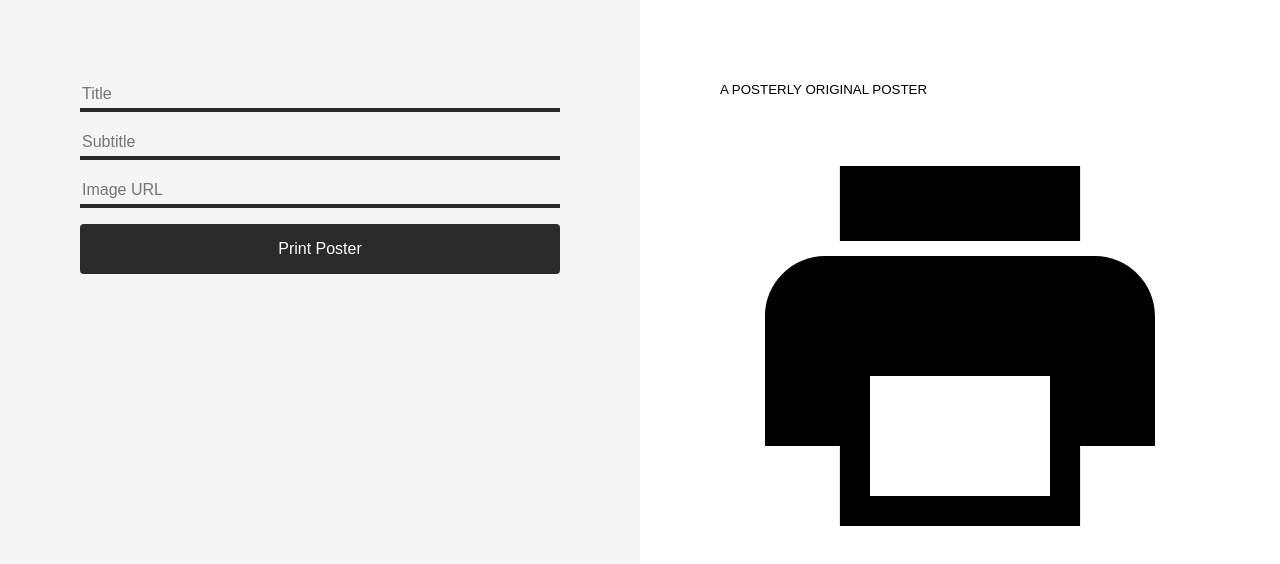
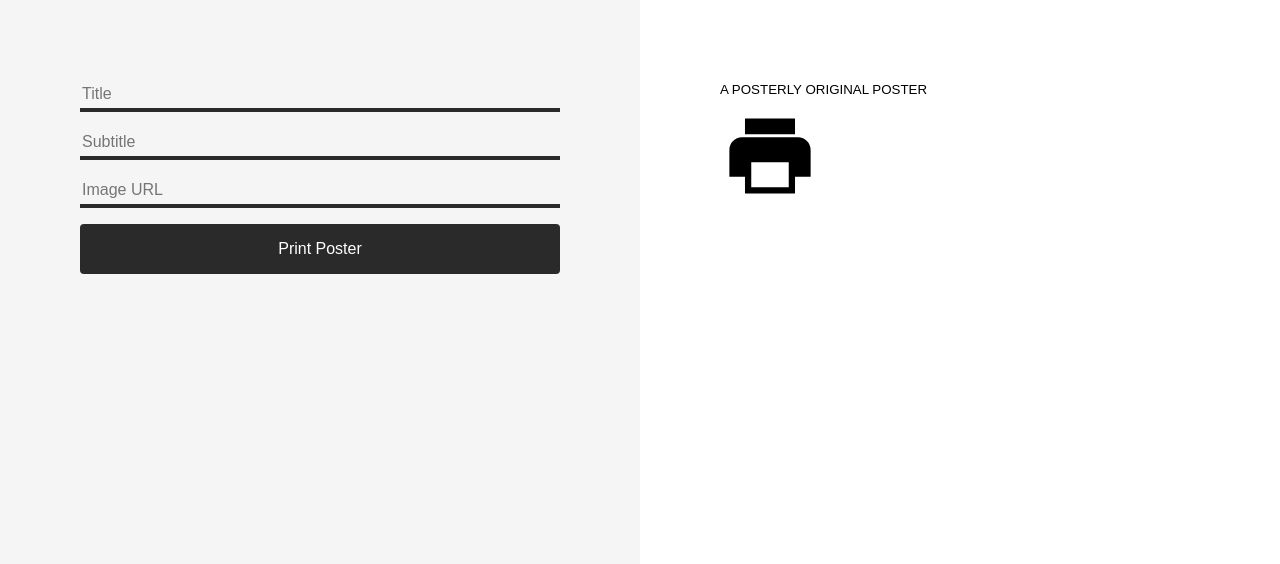
Before and after one commit to leoacosta/react-poster-creator, a React (Create React App) app: page / in a window 1280 px wide. Shown: the top 564 px of the page. Built offline with nearby package versions, Linux system fonts and the light colour scheme.

Commit message:
Add print icon

```diff
--- a/src/components/Poster.js
+++ b/src/components/Poster.js
@@ -10,13 +10,15 @@ class Poster extends Component {
     return (
       <div className="column" style={styles}>
         <header>
-                    <small className="poster-byline">
-                        A posterly original poster
-                    </small>
+          <small className="poster-byline">A posterly original poster</small>
           <h3 className="poster-subtitle">{this.props.subtitle}</h3>
           <h2 className="poster-title">{this.props.title}</h2>
         </header>
-                <svg xmlns="http://www.w3.org/2000/svg" viewBox="0 0 512 512">
+        <svg
+          className="print-icon"
+          xmlns="http://www.w3.org/2000/svg"
+          viewBox="0 0 512 512"
+        >
           <path d="M399.95 160h-287.9C76.824 160 48 188.803 48 224v138.667h79.899V448H384.1v-85.333H464V224c0-35.197-28.825-64-64.05-64zM352 416H160V288h192v128zm32.101-352H127.899v80H384.1V64z" />
         </svg>
       </div>
--- a/src/index.css
+++ b/src/index.css
@@ -1,8 +1,11 @@
-*, *:before, *:after {
+*,
+*:before,
+*:after {
   box-sizing: border-box;
 }
 
-html, body {
+html,
+body {
   font-family: sans-serif;
   margin: 0;
   height: 100vh;
@@ -78,3 +81,8 @@ button {
   width: 100%;
   font-size: 1rem;
 }
+
+.print-icon {
+  height: auto;
+  max-width: 100px;
+}
```
Lines whose indentation alone changed are shown as unchanged.
